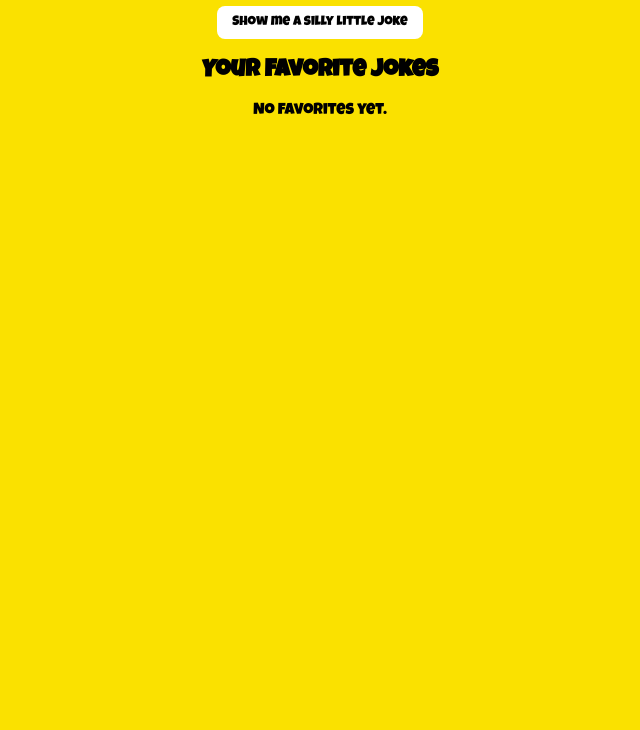
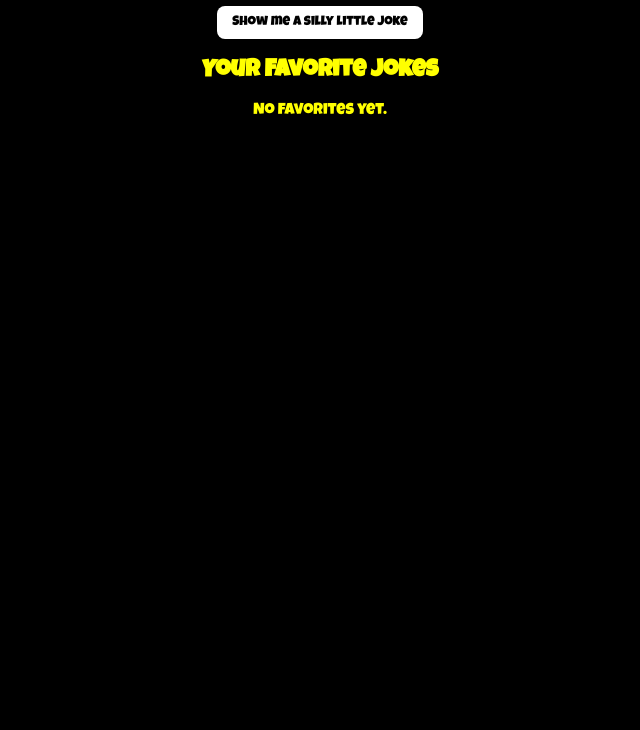
Before and after one commit to samiam-44/SBAjavaScriptWebApp, a plain HTML site: page index.html in a window 1280 px wide. Shown: the part 70-800 px from the top of the page, without its empty margins (320-960 px from the left). Drawn offline with Linux system fonts and the light colour scheme.

Commit message:
changed the color and added more to readme

```diff
--- a/styles.css
+++ b/styles.css
@@ -9,8 +9,8 @@ html {
     font-style: normal;
  text-align: center;
     justify-content: center;
-    background-color: rgb(250, 225, 0);
-
+    background-color: rgb(0, 0, 0);
+  color: yellow;
 }
 
 button {
```
Also changed, not shown: 1 other file.
